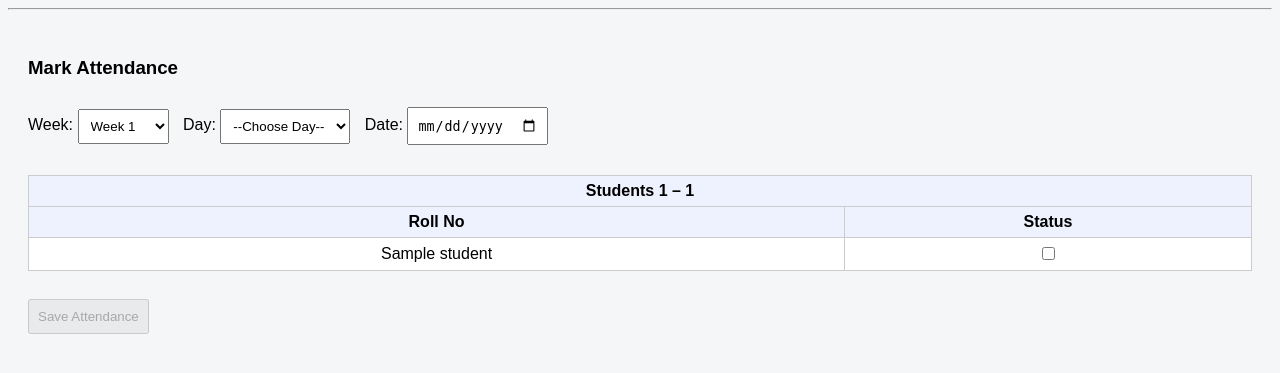
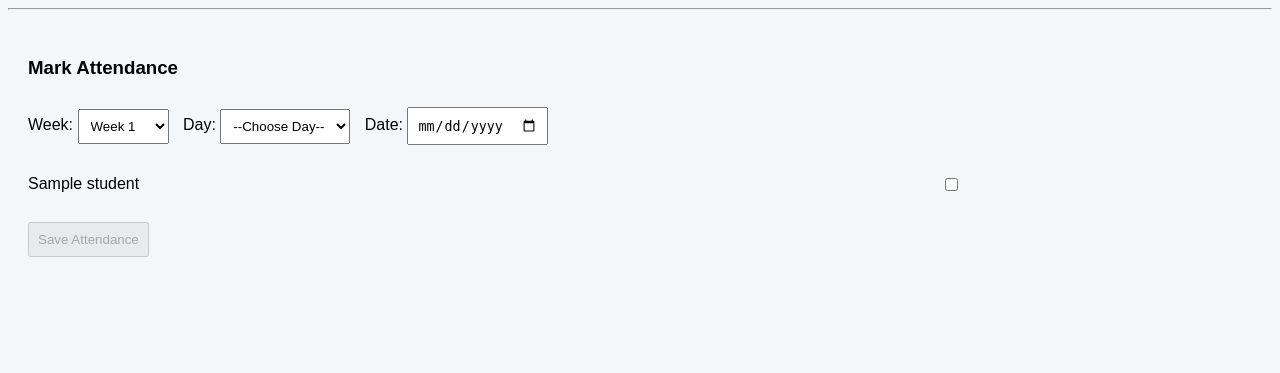
Before and after one commit to lalasamvsr/attendance, a Flask app: template templates/attendance.html in a window 1280 px wide. Shown: the top 373 px of the page. Run offline with Flask 3, Linux system fonts and the light colour scheme; the template is opened without the code that fills it: most values are stand-ins (such as "Sample title", 1, 10 or a date in 2020); some libraries are stand-ins or nearby versions.

Commit message:
Update attendance.html

```diff
--- a/templates/attendance.html
+++ b/templates/attendance.html
@@ -84,19 +84,7 @@ th{
 
 {% for s in students %}
 
-    {% if loop.index0 % 10 == 0 %}
-    <table>
-        <tr>
-            <th colspan="2">
-                Students {{ loop.index }} –
-                {{ loop.index + 9 if loop.index + 9 <= students|length else students|length }}
-            </th>
-        </tr>
-        <tr>
-            <th>Roll No</th>
-            <th>Status</th>
-        </tr>
-    {% endif %}
+
 
     <tr>
         <td>{{ s[1] }}</td>
```
